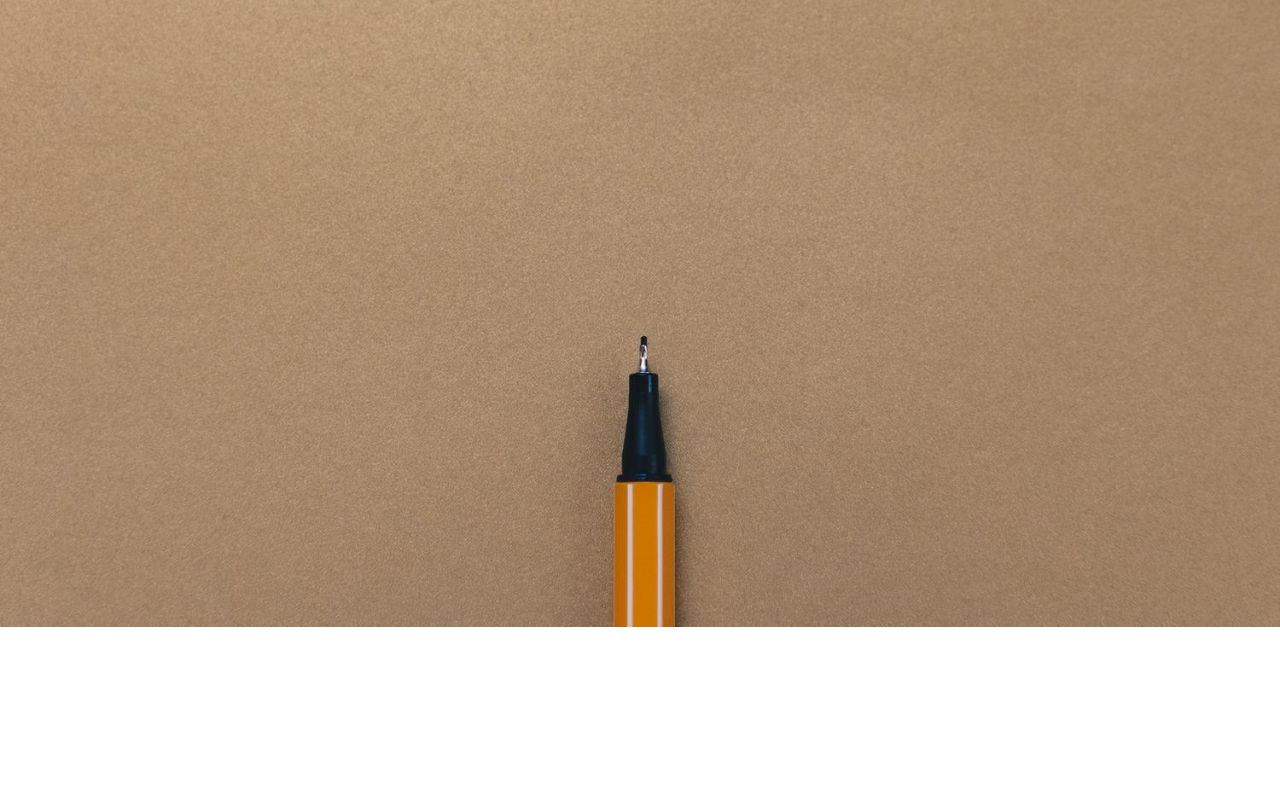
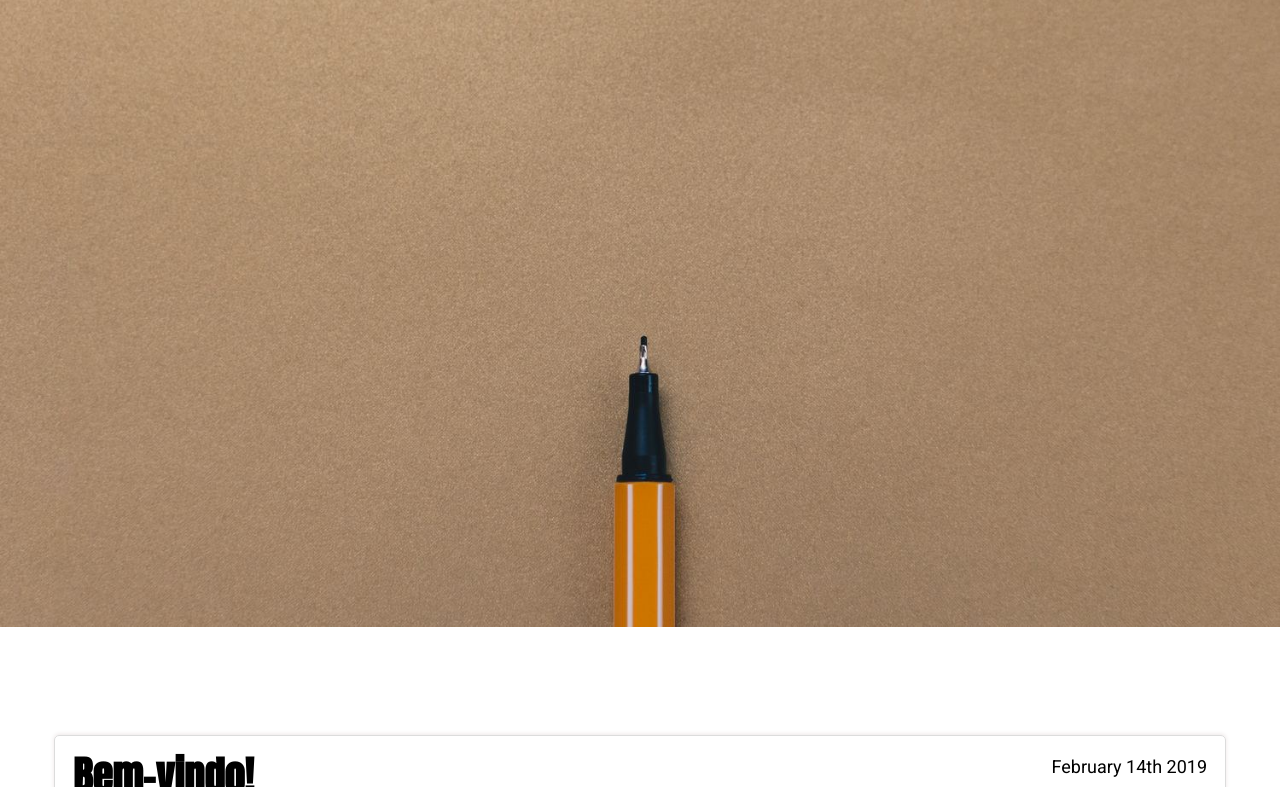
Before and after one commit to jprivillaso/juanrivillas, a Gatsby site: page /articles in a window 1280 px wide. Shown: the part 93-880 px from the top of the page. Before the commit the page ends 800 px from the top, so only its background shows below. Built offline with nearby package versions, Linux system fonts and the light colour scheme; Gatsby itself is replaced by a stand-in of ours.

Commit message:
Style changes - Fixed error when post does not have main image - Added graphql forced types - Styled header so it hides when scrolling down

```diff
--- a/articles/boas-vindas/index.md
+++ b/articles/boas-vindas/index.md
@@ -2,7 +2,7 @@
 title: Bem-vindo!
 description : Primeiro post, post de boas vindas :) !
 date: '2019-02-14'
-image: time.jpg
+image: hello.jpg
 ---
 
 #Olá!
--- a/src/components/commons/header/index.jsx
+++ b/src/components/commons/header/index.jsx
@@ -6,14 +6,14 @@ import HeaderLinks from './links';
 import HeaderSocial from './social';
 
 const HeaderContainer = styled.header`
-  background: transparent;
   position: fixed;
-  top: 0;
   right: 0;
   left: 0;
   display: flex;
   align-items: center;
   z-index: 10;
+  transition: top 0.3s;
+  background: transparent;
 
   .header_menu_item {
     padding: 0px 20px;
@@ -21,12 +21,38 @@ const HeaderContainer = styled.header`
 
 `;
 
-const Header = () => (
+class Header extends React.Component {
+  componentDidMount() {
+    let prevScrollpos = window.pageYOffset;
+
+    window.addEventListener('scroll', function () {
+      if (typeof window !== 'undefined') {
+        const $header = document.getElementsByClassName('header')[0];
+        let currentScrollPos = window.pageYOffset;
+
+        if (prevScrollpos > currentScrollPos) {
+          $header.style.top = '0';
+        } else {
+          $header.style.top = '-5.0rem';
+        }
+        prevScrollpos = currentScrollPos;
+      }
+    });
+  }
+
+  componentWillUnmount() {
+    window.removeEventListener('scroll', () => {});
+  }
+
+  render() {
+    return (
       <HeaderContainer className="header">
         <HeaderLogo siteTitle={'JR'} />
         <HeaderLinks />
         <HeaderSocial />
       </HeaderContainer>
     );
+  }
+}
 
 export default Header;
--- a/src/components/layouts/main.css
+++ b/src/components/layouts/main.css
@@ -3,16 +3,13 @@ html {
   -ms-text-size-adjust: 100%;
   -webkit-text-size-adjust: 100%;
   width: 100%;
-  height: 100%;
   position: relative;
-  overflow: hidden;
+  overflow: auto;
 }
 body {
   margin: 0;
   width: 100%;
-  height: 100%;
   position: relative;
-  overflow: hidden;
 }
 #___gatsby,
 #___gatsby > div {
--- a/src/components/layouts/padded.jsx
+++ b/src/components/layouts/padded.jsx
@@ -39,7 +39,7 @@ const paddedLayout = ({ children, background, image }) => {
   const pageWithoutBackground = background === 'none';
   return (
     <PaddedLayout
-      className="padded_layout"
+      id="padded_layout"
     >
       <Header />
       {
--- a/src/pages/articles.jsx
+++ b/src/pages/articles.jsx
@@ -6,7 +6,6 @@ import ArticleList from '../components/pages/articles';
 import Metatags from '../components/commons/meta_tags';
 
 const Articles = ({ data, location }) => {
-  console.log(data);
   return (
     <PaddedLayout
       backgroundUrl="articles.jpg"
```
Also changed, not shown: articles/boas-vindas/time.jpg (deleted), static/article1/time.jpg (deleted), 2 other files. Lines whose indentation alone changed are shown as unchanged.
